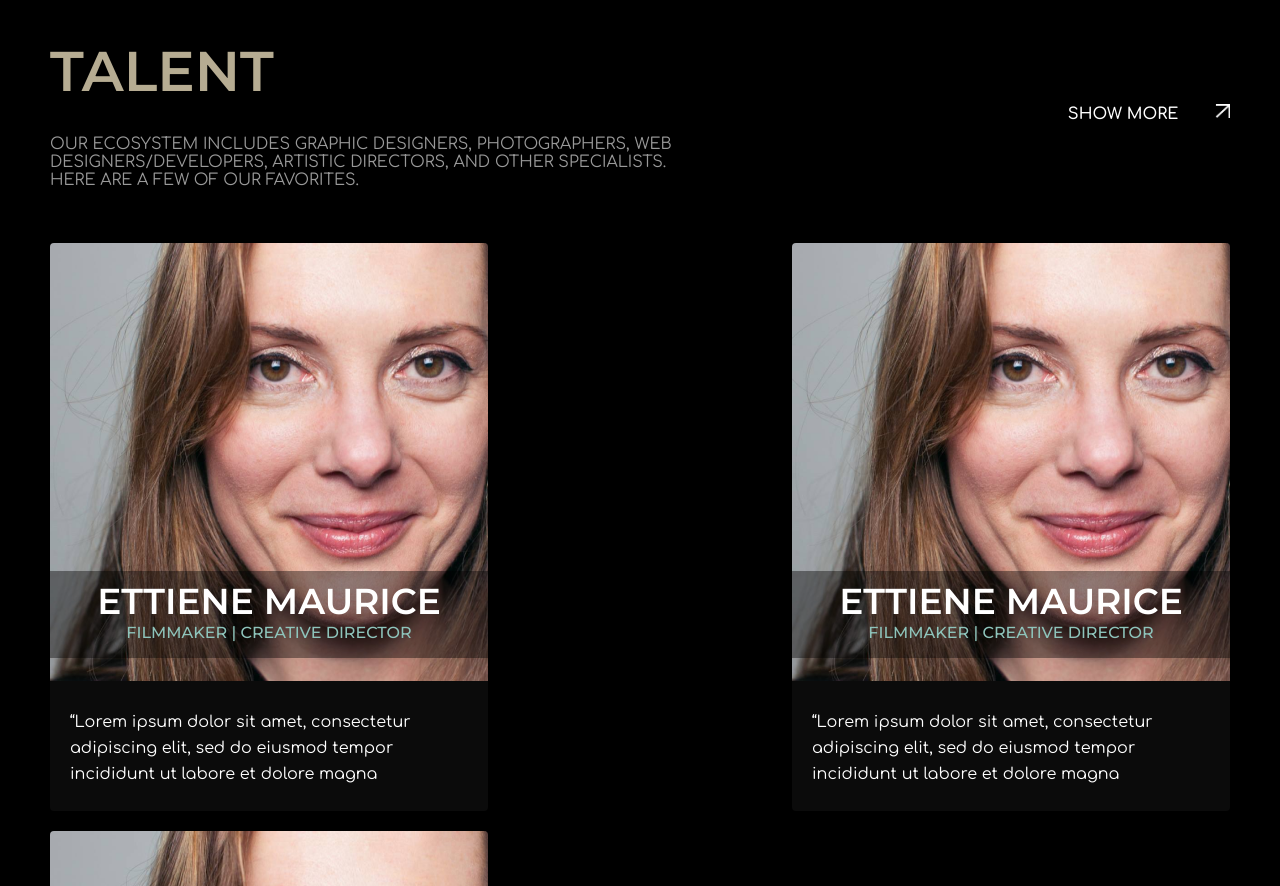
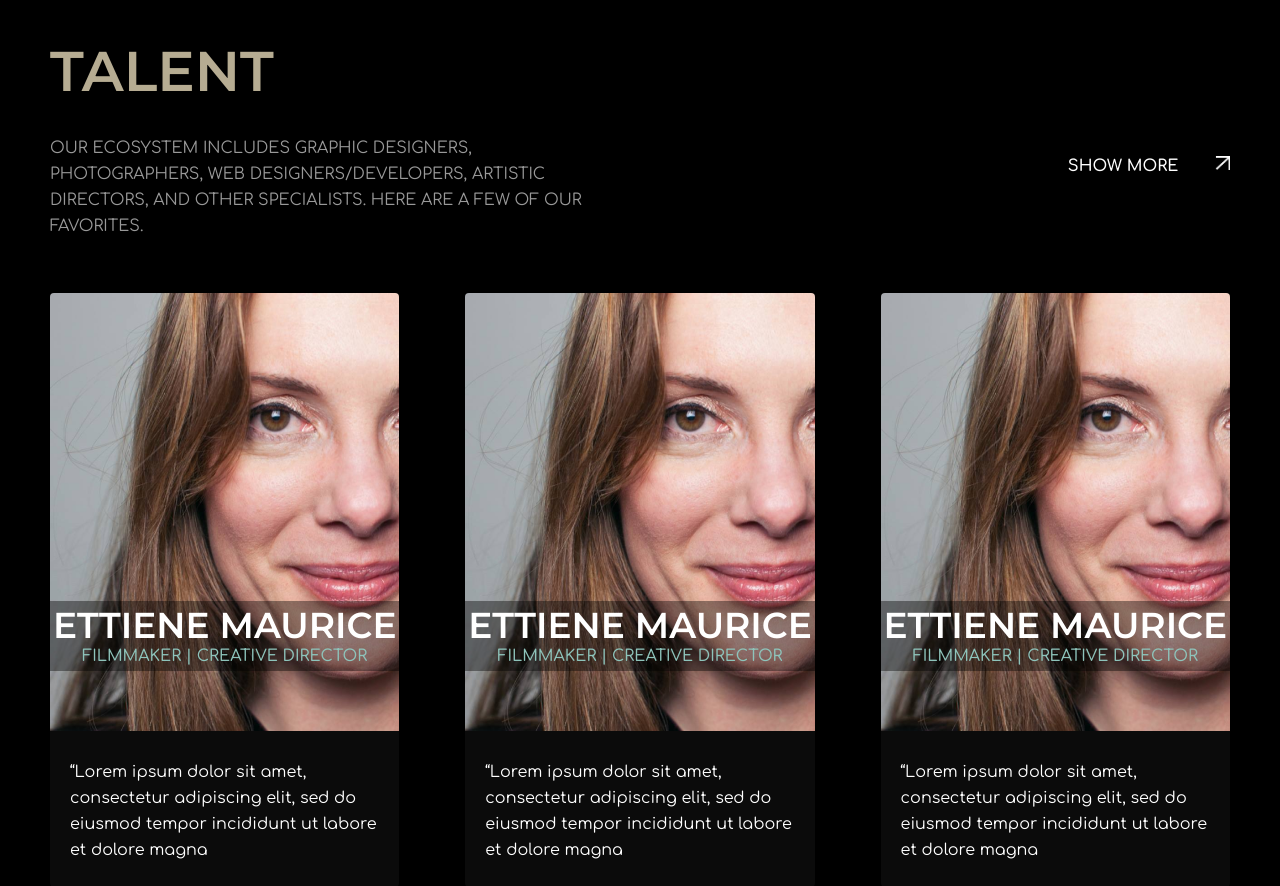
Before and after one commit to AndikaPurnamaPutra/ready-to-develop_bacis, a plain HTML site: page index.html in a window 1280 px wide. Shown: the part 66-952 px from the top of the page. Drawn offline with Linux system fonts and the light colour scheme.

Commit message:
revisi-02 dari progress 01

```diff
--- a/index.html
+++ b/index.html
@@ -44,43 +44,55 @@
         </div>
         <div class="cards-group">
           <div class="card-items">
+            <div class="img-content">
               <div class="card-img">
                 <img src="assets/images/card-1.png" alt="card-image" />
               </div>
-            <div class="card-content">
-              <h2 class="card-title">ETTIENE MAURICE</h2>
-              <p class="card-text">Filmmaker | Creative Director</p>
+              <div class="text-content">
+                <h2>ETTIENE MAURICE</h2>
+                <p>Filmmaker | Creative Director</p>
               </div>
-            <p class="card-desc">
+            </div>
+            <div class="desc-content">
+              <p>
                 “Lorem ipsum dolor sit amet, consectetur adipiscing elit, sed do eiusmod tempor incididunt ut labore et
                 dolore magna
               </p>
             </div>
+          </div>
           <div class="card-items">
+            <div class="img-content">
               <div class="card-img">
                 <img src="assets/images/card-1.png" alt="card-image" />
               </div>
-            <div class="card-content">
-              <h2 class="card-title">ETTIENE MAURICE</h2>
-              <p class="card-text">Filmmaker | Creative Director</p>
+              <div class="text-content">
+                <h2>ETTIENE MAURICE</h2>
+                <p>Filmmaker | Creative Director</p>
               </div>
-            <p class="card-desc">
+            </div>
+            <div class="desc-content">
+              <p>
                 “Lorem ipsum dolor sit amet, consectetur adipiscing elit, sed do eiusmod tempor incididunt ut labore et
                 dolore magna
               </p>
             </div>
+          </div>
           <div class="card-items">
+            <div class="img-content">
               <div class="card-img">
                 <img src="assets/images/card-1.png" alt="card-image" />
               </div>
-            <div class="card-content">
-              <h2 class="card-title">ETTIENE MAURICE</h2>
-              <p class="card-text">Filmmaker | Creative Director</p>
+              <div class="text-content">
+                <h2>ETTIENE MAURICE</h2>
+                <p>Filmmaker | Creative Director</p>
               </div>
-            <p class="card-desc">
+            </div>
+            <div class="desc-content">
+              <p>
                 “Lorem ipsum dolor sit amet, consectetur adipiscing elit, sed do eiusmod tempor incididunt ut labore et
                 dolore magna
               </p>
+            </div>
           </div>
         </div>
       </div>
--- a/script.js
+++ b/script.js
@@ -3,3 +3,16 @@ navbarToggle.onclick = () => {
   navBar = document.querySelector(".container-navbar");
   navBar.classList.toggle("active");
 };
+
+const navbar = document.querySelector("header");
+const navbarOffset = navbar.offsetTop;
+
+function stickyNav() {
+  if (window.scrollY >= navbarOffset) {
+    navbar.classList.add("sticky");
+  } else if (window.scrollY <= navbarOffset) {
+    navbar.classList.remove("sticky");
+  }
+}
+
+window.addEventListener("scroll", stickyNav);
--- a/style.scss
+++ b/style.scss
@@ -2,6 +2,8 @@
 
 * {
   box-sizing: border-box;
+  font-size: 16px;
+  font-family: "Comfortaa", cursive, Montserrat, sans-serif;
   padding: 0;
   margin: 0;
 }
@@ -10,21 +12,43 @@
   padding: 20px 50px;
 }
 
+h1,
+h2,
+h3 {
+  font-family: "Montserrat", sans-serif;
+}
+
+p,
+a {
+  font-family: "Comfortaa", cursive;
+}
+
 .btn {
   text-decoration: none;
-  font-family: "Comfortaa", cursive;
   color: #ffffff;
-  font-size: 16px;
+  font-size: 1rem;
   font-weight: 600;
   text-align: center;
   display: inline-block;
-}
 
-.btn:hover {
+  &:hover {
     color: #b6ac92;
   }
 
+  img {
+    width: 15px;
+    margin-left: 2rem;
+  }
+}
+
 // NAVBAR
+header {
+  position: sticky;
+  top: 0;
+  transition: all 0.5s ease-in-out;
+  z-index: 2;
+}
+
 nav {
   background-color: #000000;
   display: flex;
@@ -44,9 +68,8 @@ nav {
       a {
         text-decoration: none;
         color: #ffffff;
-        font-family: "Comfortaa", cursive;
         text-transform: uppercase;
-        font-size: 16px;
+        font-size: 1rem;
         display: block;
         font-weight: 600;
       }
@@ -68,36 +91,28 @@ nav {
 
   .header-content {
     display: flex;
-    flex-direction: row;
-    flex-wrap: wrap;
+    align-items: center;
     justify-content: space-between;
-    align-items: center;
+
+    .text-content {
+      width: 42vw;
       margin-bottom: 54px;
-
       h2 {
         color: #b6ac92;
-      font-family: "Montserrat", sans-serif;
         text-transform: uppercase;
         font-size: 56px;
         font-weight: 600;
-      flex: 50%;
         margin-bottom: 30px;
       }
 
       p {
-      font-size: 16px;
+        font-size: 1rem;
         font-weight: 400;
         text-transform: uppercase;
-      font-family: "Comfortaa", cursive;
         color: #ffffff;
-      width: 629px;
-      opacity: 60%;
-      flex: 50%;
+        opacity: 0.6;
+        line-height: 26px;
       }
-
-    img {
-      width: 15px;
-      margin-left: 32px;
     }
   }
 
@@ -108,65 +123,69 @@ nav {
 
     .card-items {
       display: flex;
-      width: 438px;
+      width: 27.3vw;
       flex-direction: column;
       overflow: hidden;
-      position: relative;
       background-color: #0b0b0b;
       margin-bottom: 20px;
       border-radius: 4px;
 
-      .card-content {
-        padding-top: 8px;
-        padding-bottom: 16px;
+      .img-content {
+        position: relative;
+        .text-content {
           position: absolute;
+          box-sizing: border-box;
+          bottom: 11rem;
+          padding-top: 0.1rem;
+          padding-bottom: 0.4rem;
           background-color: rgba($color: #000000, $alpha: 0.4);
           width: 100%;
           text-align: center;
-        bottom: 27%;
-
+          bottom: 4rem;
           h2 {
             color: #ffffff;
             font-size: 36px;
-          font-family: "Montserrat", sans-serif;
             text-transform: uppercase;
             font-weight: 600;
           }
 
           p {
             color: #ffffff;
-          font-size: 16px;
-          font-family: "Montserrat", sans-serif;
+            font-size: 1rem;
             text-transform: uppercase;
             font-weight: 500;
             color: #8ec4bb;
           }
         }
+      }
 
-      .card-desc {
+      .desc-content {
         padding: 24px 20px;
         color: #ffffff;
-        font-size: 16px;
-        font-family: "Comfortaa", cursive;
+        font-size: 1rem;
         line-height: 26px;
       }
     }
   }
+}
 
-  @media screen and (min-width: 640px) {
+@media screen and (max-width: 576px) {
+  #talent {
     .card-item {
       width: 50%;
     }
   }
+}
 
-  @media screen and (min-width: 896px) {
+@media screen and (max-width: 768px) {
+  #talent {
     .card-item {
       width: 33.3333%;
     }
   }
 }
 
-@media screen and (max-width: 900px) {
+@media screen and (max-width: 992px) {
   nav {
     .navbar-toggle {
       display: block;
@@ -214,5 +233,5 @@ nav {
   }
 }
 
-@media screen and (max-width: 576px) {
+@media screen and (max-width: 1200px) {
 }
```
Also changed, not shown: style.css, 1 other file. Lines whose indentation alone changed are shown as unchanged.
